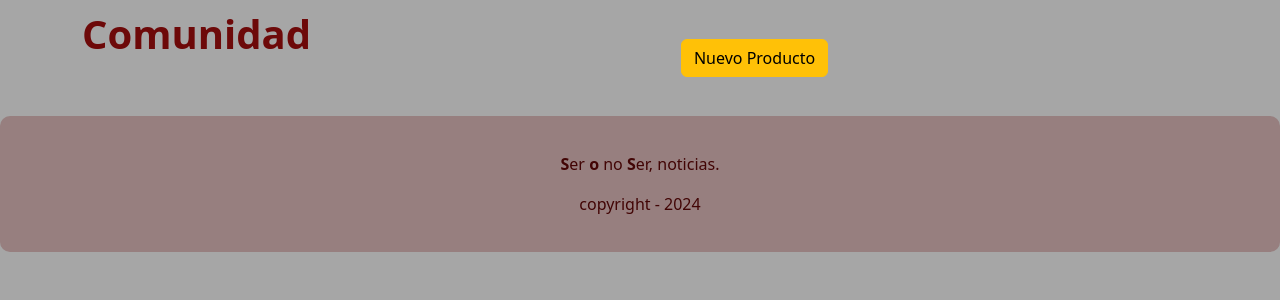
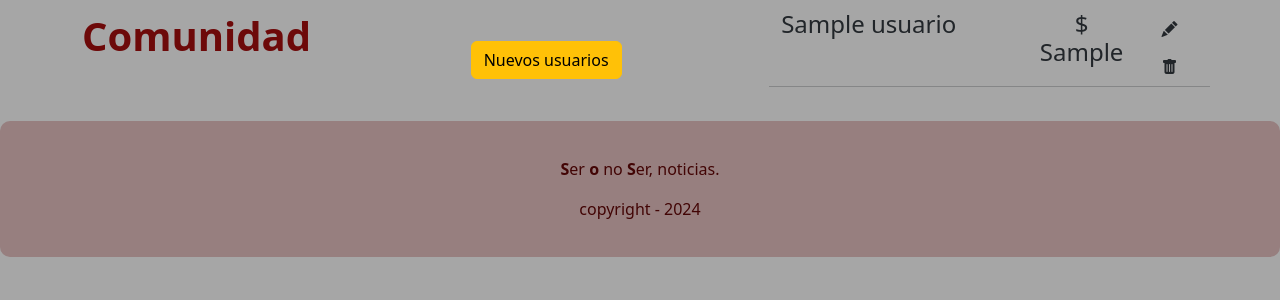
Before and after one commit to MarViott/tpbackend, a Flask app: page /comunidad in a window 1280 px wide. Shown: the part 206-506 px from the top of the page. Run offline with Flask 3, Linux system fonts and the light colour scheme; tables that the repository leaves empty or names only in its code hold one stand-in row (values such as "Sample post").

Commit message:
formularios editar y guardar usuario

```diff
--- a/myproyect/app/app.py
+++ b/myproyect/app/app.py
@@ -41,3 +41,44 @@ def dataComunidad():
     usuarios = obtener_usuarios()
     title = "Comunidad"
     return render_template('comunidad.html', title=title, usuarios=usuarios)
+
+# insert
+# 1) cargar el form
+@app.route("/comunidad/cargar_usuario")
+def insertComunidad():
+    title = "Nuevo Usuario"
+    return render_template("form_nuevo_usuario.html", title=title)
+# 2) enviar los datos del form, por POST
+
+@app.route("/tienda/guardar_nuevo_usuario", methods = ['POST'] )
+def newUser_Comunidad():
+    # print(request.form['nombre'])
+    nombre_user = request.form['nombre']
+    email_user = request.form['email']
+    ocupacion_user = request.form['ocupacion']
+    cargar_nuevo_usuario(nombre_user, email_user, ocupacion_user)
+    return redirect("/comunidad")
+
+# update
+@app.route("/comunidad/editar_usuario/<int:id>")
+def editar_usuario(id):
+    title = "Editar Usuario"
+    users_por_id = obtener_usuario_por_id(id)
+    # print(usuarios_por_id)
+    return render_template("form_editar_usuario.html", title=title, usuario=users_por_id[0])
+
+@app.route("/comunidad/update_usuario", methods=['POST'])
+def update_usuario():
+    id_edit = request.form['id']
+    nombre_edit = request.form['nombre']
+    email_edit = request.form['email']
+    ocupacion_edit = request.form['ocupacion']
+    resp = actualizar_usuario(nombre_edit,email_edit,ocupacion_edit,id_edit)
+    return redirect("/comunidad")
+    # return render_template("comunidad.html", resp=resp)
+
+# delete
+@app.route('/comunidad/borrar_usuario/<int:id>')
+def delete_usuario(id):
+    eliminar_usuario(id)
+    return redirect("/comunidad")
--- a/myproyect/app/db.py
+++ b/myproyect/app/db.py
@@ -2,7 +2,7 @@ import pymysql
 
 host = "localhost"
 user = "root"
-clave= "Day2024!!!"
+clave= ""
 db="seronoser"
 
 
--- a/myproyect/app/templates/comunidad.html
+++ b/myproyect/app/templates/comunidad.html
@@ -8,24 +8,24 @@
 
         <h1 class="mb-5">{{title}}</h1>
 
-        <a href="tienda/cargar_producto" class="btn btn-warning">Nuevo Producto</a>
+        <a href="/comunidad/cargar_usuario" class="btn btn-warning">Nuevos usuarios</a>
 
-        <div class="h4 text-white">
+        <div class="h4 text-dark">
             <div class="row">
-                {% for i in productos%}
+                {% for i in usuarios%}
                 <div class="col">
-                    <div class="data d-flex jusitfy-content-between">
+                    <div class="data d-flex justify-content-between">
                         <div class="nombre w-75">
                             {{i[1]}}
                         </div>
-                        <div class="precio w-25 text-center">
+                        <div class="user.email w-25 text-center">
                             $ {{i[3]}}
                         </div>
                     </div>
                 </div>
                 <div class="col-2">
-                    <a href="/tienda/editar_producto/{{i[0]}}" class="btn btn-white"><i class="bi bi-pencil-fill"></i></a>
-                    <a href="/tienda/borrar_producto/{{i[0]}}" class="btn btn-white"><i class="bi bi-trash-fill"></i></a>
+                    <a href="/comunidad/editar_usuario/{{i[0]}}" class="btn btn-white"><i class="bi bi-pencil-fill"></i></a>
+                    <a href="/comunidad/borrar_usuario/{{i[0]}}" class="btn btn-white"><i class="bi bi-trash-fill"></i></a>
                 </div>
                 <hr>
                 {% endfor %}
```
Also changed, not shown: myproyect/app/templates/form_editar_usuario.html (added, +42 -0 lines), myproyect/app/templates/form_guardar_usuario.html (added, +40 -0 lines), myproyect/app/templates/quienes-somos.html (+55 -28 lines).
